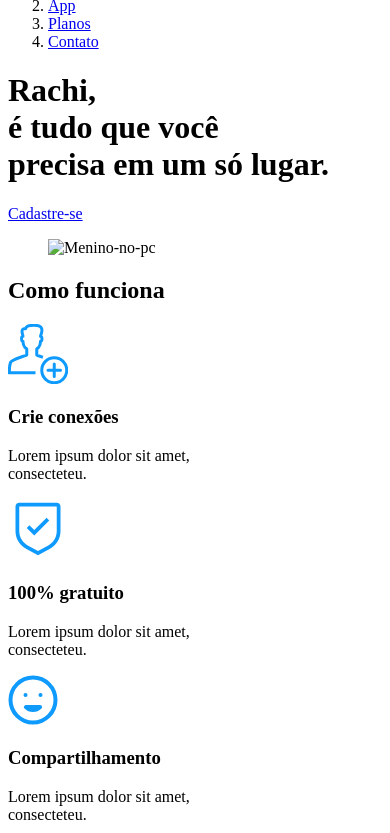
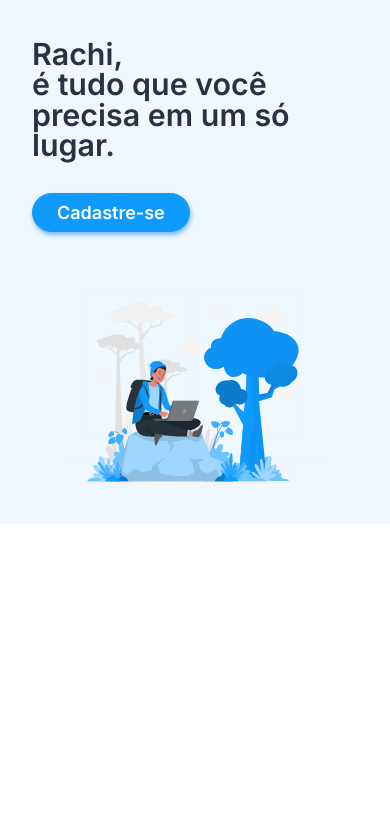
Before and after one commit to ErickNoGit/front_end, a plain HTML site: page Desafio 19 - Rachi/index.html in a window 390 px wide. Shown: the part 63-896 px from the top of the page. After the commit the page ends 844 px from the top, so only its background shows below. Drawn offline with Linux system fonts and the light colour scheme; files whose address does not match are found by name.

Commit message:
mudei o css e organizei o main 08/01/2023

```diff
--- a/Desafio 19 - Rachi/assets/css/global.css
+++ b/Desafio 19 - Rachi/assets/css/global.css
@@ -1,10 +1,10 @@
-/* resetar css e definir padrões */
 * {
   padding: 0;
   margin: 0;
   box-sizing: border-box;
 }
 
+/* O padrão será inter */
 body {
   font-family: 'Inter', sans-serif;
 }
@@ -22,32 +22,27 @@ a {
   transition: .3s;
 }
 
-li, ul, ol {
+li,
+ul,
+ol {
   list-style: none;
 }
 
-/* cores  */
 :root {
-  --blue: #37abff;
-  --blue-light: #7fc8fd;
-  --blue-200: #EFF8FF;
+  /* VCC cores */
+  --blue: #0F9AFE;
+  --blue-100: #7fc8fd;
+  --blue-200: #1c83cc;
+
   --white: #FFFFFF;
-  --white-400: #EFFBFF;
+  --white-200: #EFF8FF;
+
   --gray: #6E7275;
-  --gray-light: #DBDBDB;
-  --gray-light-200: #aaaaaa;
+  --gray-100: #DBDBDB;
   --gray-200: #293145;
+
+  /* VCC fonts */
+  --sora: 'Sora', sans-serif;
+  --nunito: 'Nunito', sans-serif;
+  --roboto: 'Roboto', sans-serif;
 }
-
-/* fontes */
-.sora {
-  font-family: 'Sora', sans-serif;
-}
-
-.nunito {
-  font-family: 'Nunito', sans-serif;
-}
-
-.roboto {
-  font-family: 'Roboto', sans-serif;
-}
--- a/Desafio 19 - Rachi/assets/css/header.css
+++ b/Desafio 19 - Rachi/assets/css/header.css
@@ -1,77 +1,52 @@
-.header-nav {
+.navigation {
   display: flex;
+  align-items: center;
   justify-content: space-between;
-    align-items: center;
-    max-width: 1000px;
+  max-width: 1100px;
   margin: 0 auto;
-    padding: .5rem 1rem;
+  padding: 1rem 2rem;
 }
 
-.header-nav ol {
+.links-ol {
   display: flex;
+  align-items: center;
   justify-content: space-between;
-    align-items: center;
-    width: 45%;
+  width: 40%;
+  /* para herdar */
+  font-size: 1.125rem;
+  font-weight: 500;
 }
 
 .btn-acesso {
-    font-size: 1.125rem;
-    font-weight: 400;
   color: var(--gray);
-    padding: .9rem 0;
+  padding: 0.625rem 0;
   position: relative;
 }
 
 .btn-acesso::after {
   content: '';
+  display: block;
+  width: 0;
   height: 2px;
-    width: 0px;
-    background-color: var(--gray-light-200);
-    display: block;
-    bottom: 5px;
+  background-color: var(--gray-100);
   position: absolute;
-    transition: .4s;
+  bottom: -1px;
 }
 
 .btn-acesso:hover::after {
   width: 100%;
+  transition: .4s;
 }
 
-@media (max-width: 800px) {
-    .header-nav ol {
-        width: 60%;
+@media (max-width: 1100px) {
+  .links-ol {
+    width: auto;
+    gap: 20px;
   }
 }
 
-@media (max-width: 550px) {
-
-    .btn-logo {
-        margin: 1rem 0;
-    }
-
-    .header-nav {
-        flex-direction: column;
-        row-gap: 10px;
-    }
-
-    .header-nav ol {
-        flex-wrap: wrap-reverse;
-        width: auto;
-        column-gap: 16px;
-    }
-
-    .btn-acesso {
-        font-size: 1rem;
-        padding: .5rem;
-        border-radius: 10px;
-        background-color: var(--white-200);
-        border: solid 1px var(--gray-light-200);
+@media (max-width: 650px) {
+  .links-ol {
+    display: none;
   }
 }
-
-@media (max-width: 400px) {
-    .header-nav ol {
-        flex-direction: column;
-        row-gap: 10px;
-    }
-}
--- a/Desafio 19 - Rachi/assets/css/main.css
+++ b/Desafio 19 - Rachi/assets/css/main.css
@@ -1,7 +1,21 @@
 /* corpo principal com texto Sora */
 
 main {
-    background: var(--blue-200);
+    background: var(--white-200);
+}
+
+.container {
+    display: flex;
+    justify-content: space-between;
+    align-items: center;
+    max-width: 1100px;
+    margin: 0 auto;
+    padding: 70px 2rem;
+    column-gap: 100px;
+}
+
+.main-div-texto {
+    width: 62%;
 }
 
 .main-div-texto h1 {
@@ -16,25 +30,59 @@ main {
     background: var(--blue);
     color: var(--white);
     border-radius: 50px;
-    padding: .7rem 1.5rem;
+    padding: 1rem 2rem;
     margin: 2rem 0;
-    border: solid 1px var(--blue-200);
+    border: solid 1px var(--blue);
     font-weight: 600;
     font-size: 1.125rem;
+    box-shadow: 1px 3px 4px 0px rgba(19, 125, 224, 0.5);
 }
 
 .btn-cadastro:hover {
-    background-color: var(--blue-light);
-    border: solid 1px var(--blue);
+    background-color: var(--blue-200);
+}
+
+@media (max-width: 1100px) {
+    .container {
+        column-gap: 40px;
+    }
 }
 
 @media (max-width: 800px) {
-    .main-div {
-        flex-direction: column;
+
+    .container {
+        column-gap: 0;
     }
 
-    .main-div-texto h1{
-        font-size: 2rem;
+    .main-div-texto h1 {
+        font-size: 2.5rem;
     }
-    /* faça o responsivo da foto */
+
+    .btn-cadastro {
+        padding: .5rem 1.5rem;
+    }
+
+    figure {
+        max-width: 40%;
+    }
 }
+
+@media (max-width: 650px) {
+
+    .container {
+        flex-direction: column;
+        padding: 40px 2rem 0 2rem;
+    }
+
+    .main-div-texto {
+        width: 100%;
+    }
+
+    .main-div-texto h1 {
+        font-size: 1.9rem;
+    }
+
+    figure {
+        max-width: 80%;
+    }
+}
--- a/Desafio 19 - Rachi/index.html
+++ b/Desafio 19 - Rachi/index.html
@@ -16,7 +16,7 @@
 
     <!-- descrição com link do style.css -->
     <meta name="description" content="site offcial da Rachi soluções">
-    <link rel="icon" href="./assets/imgs/favicon.png" type="image/x-icon">
+    <link rel="icon" href="./assets/img/logos/favicon.png" type="image/x-icon">
     <link rel="stylesheet" href="./style.css">
     <title>Rachi</title>
 </head>
@@ -25,10 +25,10 @@
     <header>
         <nav class="navigation">
             <a class="btn-logo" href="./">
-                <img src="./assets/imgs/Logo.svg" alt="logo">
+                <img src="./assets/img/logos/Logo.svg" alt="logo">
             </a>
 
-            <ol>
+            <ol class="links-ol">
                 <li>
                     <a class="btn-acesso" href="#funcionalidade">Funcionalidades</a>
                 </li>
@@ -46,7 +46,7 @@
     </header>
 
     <main>
-        <span class="">
+        <span class="container">
             <div class="main-div-texto">
                 <h1 class="sora">Rachi,<br>
                     é tudo que você<br>
@@ -58,11 +58,12 @@
             </div>
 
             <figure>
-                <img src="./assets/imgs/pc-sobre-pedra.svg" alt="Menino-no-pc">
+                <img src="./assets/img/main/pc-sobre-pedra.svg" alt="Menino-no-pc">
             </figure>
         </span>
     </main>
 
+    <!--
     <aside id="funcionalidade">
         <h1>Como funciona</h1>
         <div class="tri-caixa-flex">
@@ -198,6 +199,7 @@
     <footer id="contato">
 
     </footer>
+-->
 </body>
 
 </html>
--- a/Desafio 19 - Rachi/style.css
+++ b/Desafio 19 - Rachi/style.css
@@ -1,8 +1,11 @@
-/* padronização dos links  */
-/* organizando home */
-@import url("./assets/css/home/global.css");
-@import url("./assets/css/home/header.css");
-@import url("./assets/css/home/main.css");
+/* links */
+@import url('./assets/css/global.css');
+@import url('./assets/css/header.css');
 
-/* corpo css */
-@import url("./assets/css/corpo/main2.css");
+@import url('./assets/css/main.css');
+@import url('./assets/css/aside.css');
+
+@import url('./assets/css/section.css');
+@import url('./assets/css/article.css');
+
+@import url('./assets/css/footer.css');
```
Also changed, not shown: Desafio 19 - Rachi/assets/img/article/Preço-28.svg (renamed from Desafio 19 - Rachi/assets/imgs/article/Preço-28.svg), Desafio 19 - Rachi/assets/img/article/Preço-57.svg (renamed from Desafio 19 - Rachi/assets/imgs/article/Preço-57.svg), Desafio 19 - Rachi/assets/img/article/Preço-94.svg (renamed from Desafio 19 - Rachi/assets/imgs/article/Preço-94.svg), Desafio 19 - Rachi/assets/img/article/preferido-btn-img.svg (renamed from Desafio 19 - Rachi/assets/imgs/article/preferido-btn-img.svg), Desafio 19 - Rachi/assets/img/aside/escudo.svg (renamed from Desafio 19 - Rachi/assets/imgs/aside/escudo.svg), Desafio 19 - Rachi/assets/img/aside/homem-mais.svg (renamed from Desafio 19 - Rachi/assets/imgs/aside/homem-mais.svg), Desafio 19 - Rachi/assets/img/aside/rosto.svg (renamed from Desafio 19 - Rachi/assets/imgs/aside/rosto.svg), Desafio 19 - Rachi/assets/img/footer/pc.svg (renamed from Desafio 19 - Rachi/assets/imgs/footer/pc.svg), Desafio 19 - Rachi/assets/img/logos/Logo.svg (renamed from Desafio 19 - Rachi/assets/imgs/logos/Logo.svg), Desafio 19 - Rachi/assets/img/logos/favicon.png (renamed from Desafio 19 - Rachi/assets/imgs/logos/favicon.png), Desafio 19 - Rachi/assets/img/main/pc-sobre-pedra.svg (renamed from Desafio 19 - Rachi/assets/imgs/main/pc-sobre-pedra.svg), Desafio 19 - Rachi/assets/img/section/Menino-no-site.svg (renamed from Desafio 19 - Rachi/assets/imgs/section/Menino-no-site.svg), Desafio 19 - Rachi/assets/img/section/btn-apple.svg (renamed from Desafio 19 - Rachi/assets/imgs/section/btn-apple.svg), Desafio 19 - Rachi/assets/img/section/btn-google.svg (renamed from Desafio 19 - Rachi/assets/imgs/section/btn-google.svg), 1 other file. Lines whose indentation alone changed are shown as unchanged.
